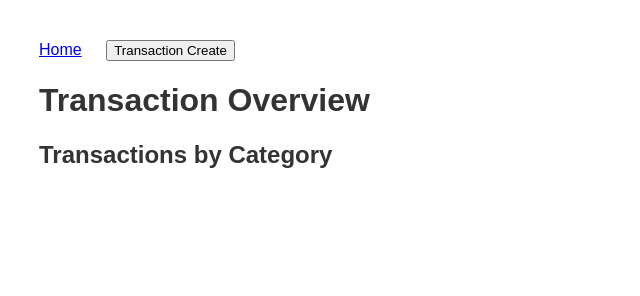
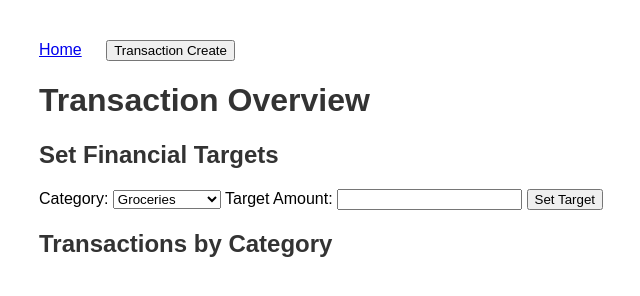
Before and after one commit to gx1b7980/GJKR, a plain HTML site: page frontend/overview.html in a window 1280 px wide. Shown: the whole page, without its empty margins (1-641 px from the left). Drawn offline with Linux system fonts and the light colour scheme; no server answers.

Commit message:
Added front-end functionality for handling financial targets

```diff
--- a/frontend/overview.html
+++ b/frontend/overview.html
@@ -47,6 +47,27 @@
     </div>
   </div>
 
+  <!-- Financial targets -->
+  <div id="financial-targets">
+    <h2>Set Financial Targets</h2>
+    <form id="target-form">
+      <label for="target-category">Category:</label>
+      <select id="target-category" name="category" required>
+        <option value="groceries">Groceries</option>
+        <option value="entertainment">Entertainment</option>
+        <option value="dining">Dining</option>
+        <option value="bills">Bills</option>
+        <option value="transportation">Transportation</option>
+        <option value="personal">Personal</option>
+      </select>
+
+      <label for="target-amount">Target Amount:</label>
+      <input type="number" id="target-amount" name="target-amount" required>
+
+      <button type="submit">Set Target</button>
+    </form>
+  </div>
+
   <div id="transaction-categories">
     <h2>Transactions by Category</h2>
   </div>
```
